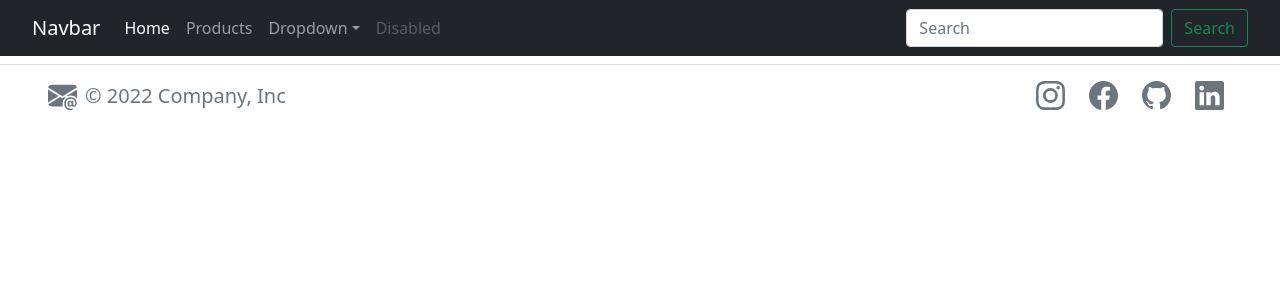
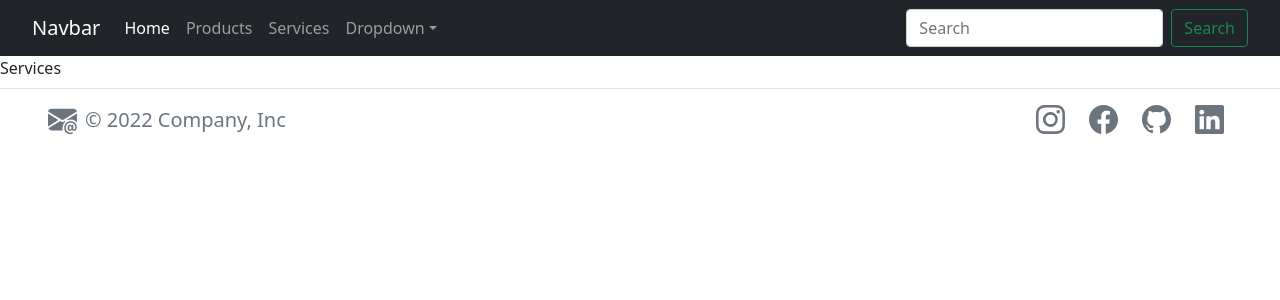
Before and after one commit to Sadaan-Siddique/React-4th-assignment, a React (Create React App) app: page /services in a window 1280 px wide. Shown: the top 300 px of the page. Built offline with nearby package versions, Linux system fonts and the light colour scheme.

Commit message:
Services banaya hai

```diff
--- a/src/App.jsx
+++ b/src/App.jsx
@@ -4,6 +4,7 @@ import Nav from './Components/Nav';
 import Main from './Components/Main';
 import Footer from './Components/Footer';
 import Products from './Components/Products';
+import Services from './Components/Services';
 function App() {
   return (
     <div className="App">
@@ -11,6 +12,7 @@ function App() {
       <Routes>
         <Route path='/' element={<Main/>}/>
         <Route path='products' element={<Products/>}/>
+        <Route path='services' element={<Services/>}/>
       </Routes>
       <Footer/>
     </div>
--- a/src/Components/Main.jsx
+++ b/src/Components/Main.jsx
@@ -11,8 +11,8 @@ function Main() {
                     <div className='w-75 pb-2'>
                         <h1>React Router</h1>
                         <p>Click Button for see Pages without the Reloading of Page</p>
-                        <Link className="btn btn-outline-success" to="/products">Search</Link>
-                        <button>Services</button>
+                        <Link className="btn btn-outline-success" to="products">Products</Link>
+                        <Link className="btn btn-outline-success" to="services">Services</Link>
                     </div>
                 </div>
             </div>
--- a/src/Components/Nav.jsx
+++ b/src/Components/Nav.jsx
@@ -16,7 +16,10 @@ function Nav() {
           <Link className="nav-link active" aria-current="page" to="/">Home</Link>
         </li>
         <li className="nav-item">
-          <Link className="nav-link" to="/products">Products</Link>
+          <Link className="nav-link" to="products">Products</Link>
+        </li>
+        <li className="nav-item">
+          <Link className="nav-link" to="services">Services</Link>
         </li>
         <li className="nav-item dropdown">
           <a className="nav-link dropdown-toggle" to="" id="navbarDropdown" role="button" data-bs-toggle="dropdown" aria-expanded="false">
@@ -28,9 +31,6 @@ function Nav() {
             <li><hr className="dropdown-divider"/></li>
             <li><a className="dropdown-item" to="">Something else here</a></li>
           </ul>
-        </li>
-        <li className="nav-item">
-          <a className="nav-link disabled" to="" tabIndex="-1" aria-disabled="true">Disabled</a>
         </li>
       </ul>
       <form className="d-flex">
--- /dev/null
+++ b/src/Components/Services.jsx
@@ -0,0 +1,13 @@
+import React from 'react'
+
+function Services() {
+  return (
+    <>
+    <div>
+        Services
+    </div>
+    </>
+  )
+}
+
+export default Services
```
